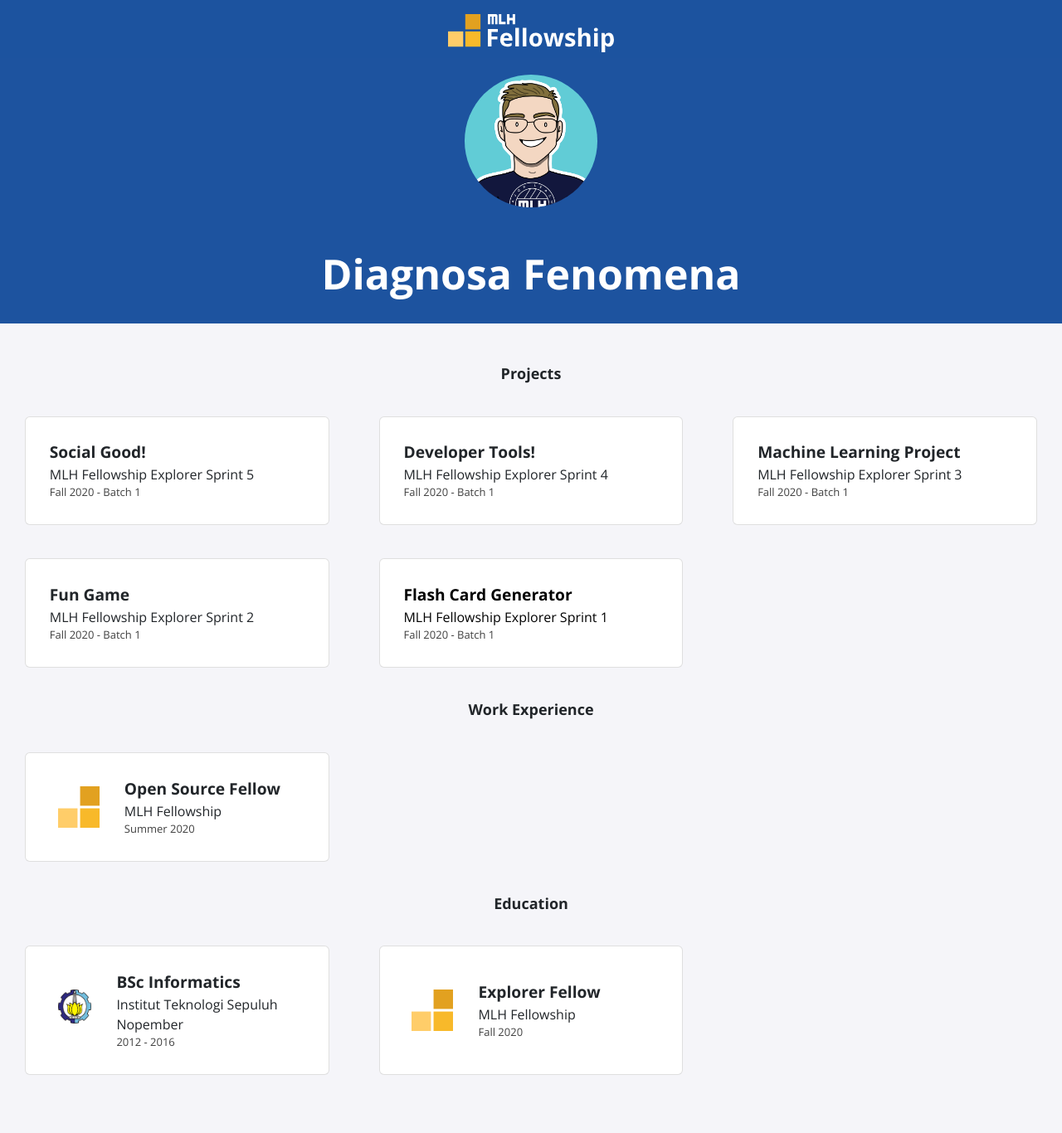
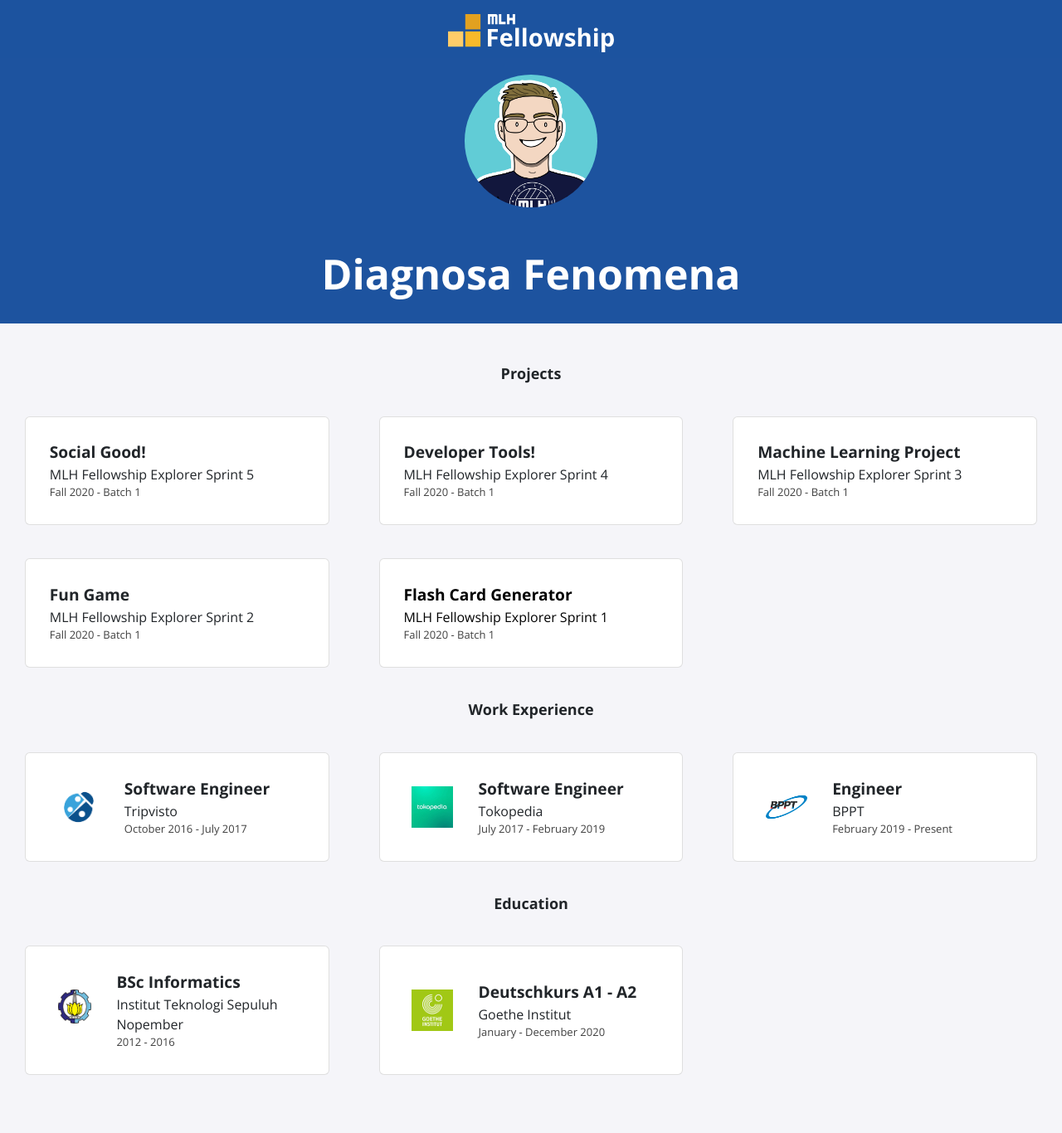
Before and after one commit to diagnosa/diagnosa.github.io, a Jekyll site: the page built from index.html, in a window 1280 px wide. Shown: the whole page at 83% size. Built offline with Jekyll 4.4.1, drawn with Linux system fonts in a browser that asks for light colours; nearby versions of some CDN libraries.

Commit message:
add more education and experience

```diff
--- a/_data/education.yml
+++ b/_data/education.yml
@@ -3,7 +3,7 @@
   dates: 2012 - 2016
   logo: Badge_ITS.png
 
-- course: Explorer Fellow
-  institute: MLH Fellowship
-  dates: Fall 2020
-  logo: fellowship.svg
+- course: Deutschkurs A1 - A2
+  institute: Goethe Institut
+  dates: January - December 2020
+  logo: goethe.jpg
--- a/_data/experience.yml
+++ b/_data/experience.yml
@@ -1,4 +1,14 @@
-- role: Open Source Fellow
-  company: MLH Fellowship
-  dates: Summer 2020
-  logo: fellowship.svg
+- role: Software Engineer
+  company: Tripvisto
+  dates: October 2016 - July 2017
+  logo: tripvisto.png
+
+- role: Software Engineer
+  company: Tokopedia
+  dates: July 2017 - February 2019
+  logo: tokopedia.jpeg
+
+- role: Engineer
+  company: BPPT
+  dates: February 2019 - Present
+  logo: bppt.png
```
Also changed, not shown: assets/img/education/goethe.jpg (added), assets/img/experience/bppt.png (added), assets/img/experience/tokopedia.jpeg (added), assets/img/experience/tripvisto.png (added).
